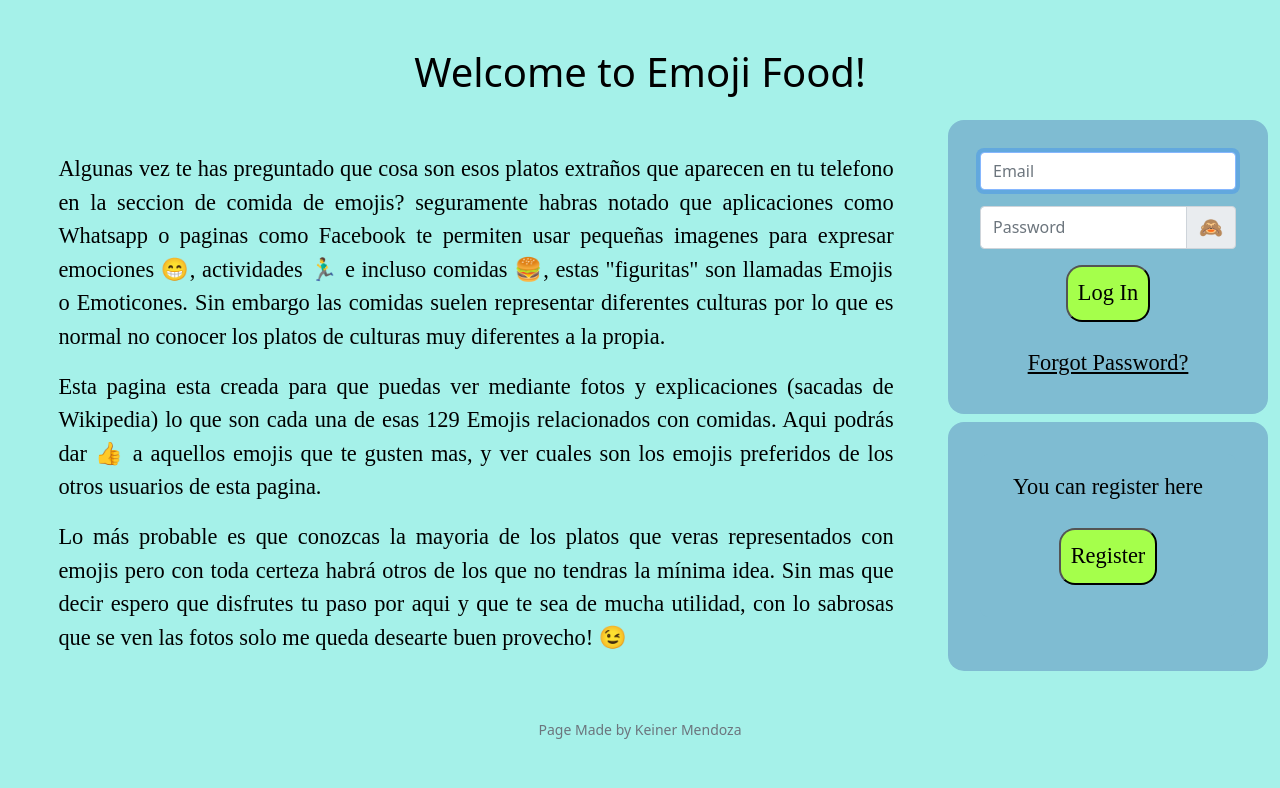
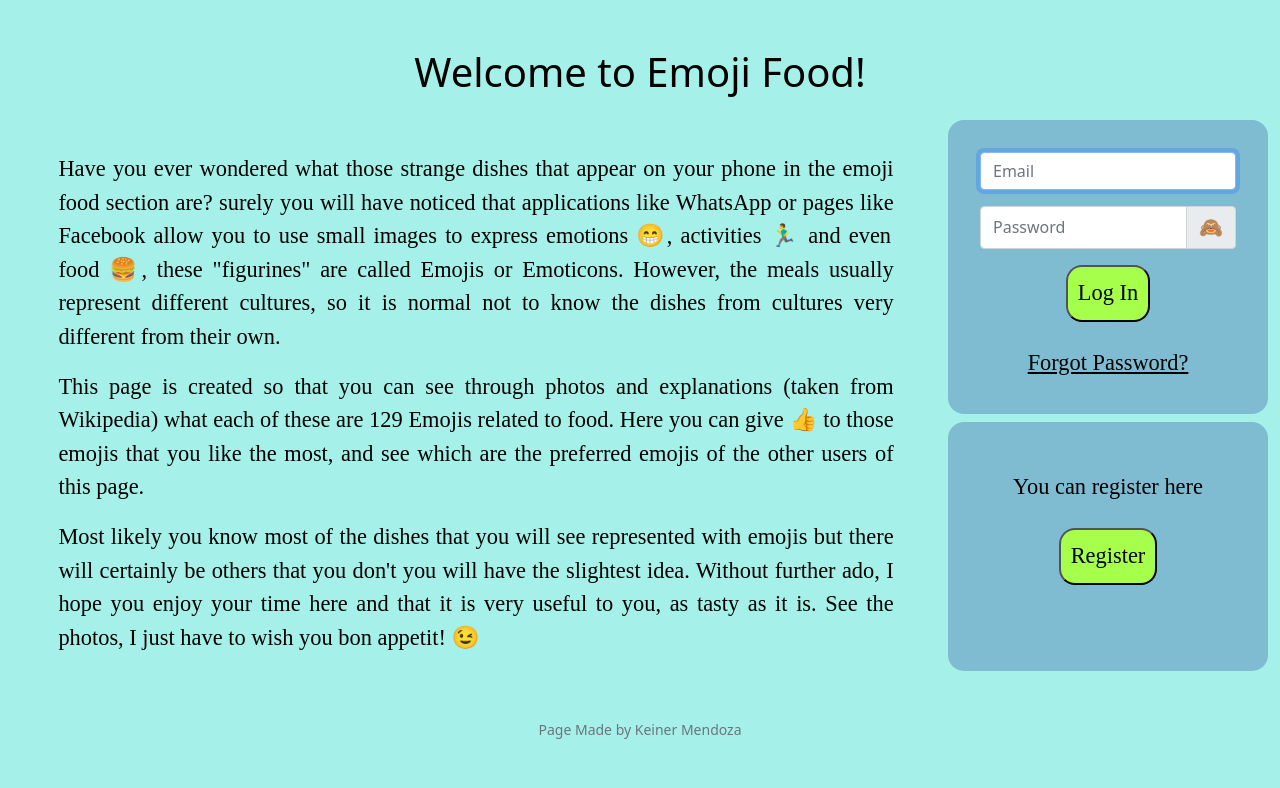
Before and after one commit to keinermendoza/emoji-food, a Flask app: page /login in a window 1280 px wide. Shown: the part 94-882 px from the top of the page. Run offline with Flask 2, Linux system fonts and the light colour scheme.

Commit message:
finishing this project

```diff
--- a/app.py
+++ b/app.py
@@ -3,6 +3,7 @@ from boto.s3.connection import S3Connection
 import os
 
 # database
+from flask_sqlalchemy import SQLAlchemy
 from sqlalchemy import create_engine
 from sqlalchemy.orm import scoped_session, sessionmaker
 
@@ -37,8 +38,10 @@ app.config["MAIL_USERNAME"] = os.environ['MAIL_USERNAME']
 mail = Mail(app)
 
 # Configure Postrge Heroku as database
-engine = create_engine(os.environ['DATABASE'])
-db = scoped_session(sessionmaker(bind=engine))
+app.config["SQLALCHEMY_DATABASE_URI"] = os.environ['DATABASE']
+app.config["SQLALCHEMY_TRACK_MODIFICATIONS"] = False
+db = SQLAlchemy()
+db.init_app(app)
 
 @app.after_request
 def after_request(response):
@@ -61,7 +64,7 @@ def password_reset():
             return render_template("send_reset_password.html")
 
         # Check if email already exist in database
-        user = db.execute("SELECT username, id FROM users WHERE email = :email", {"email":email}).fetchone()
+        user = db.session.execute("SELECT username, id FROM users WHERE email = :email", {"email":email}).fetchone()
         if not user:
             flash("It's not register", 'error')
             return render_template("send_reset_password.html")
@@ -125,10 +128,10 @@ def reset_verified(token):
 
         # Storing data in database
         hash = generate_password_hash(password)
-        db.execute("UPDATE users SET hash = :hash WHERE  id = :id", {"hash":hash, "id":user_id})
-        db.commit()
+        db.session.execute("UPDATE users SET hash = :hash WHERE  id = :id", {"hash":hash, "id":user_id})
+        db.session.commit()
 
-        flash("Please check your email box, we'v send a link to restart your password", "message")
+        flash("Your password has been successfully changed")
         return redirect(url_for('login'))
 
     # Show form
@@ -152,7 +155,7 @@ def change_password():
             return render_template("change_password.html")
 
         # asking for active password
-        check = db.execute("SELECT hash FROM users WHERE id = :id", {"id":session["user_id"]}).fetchone()
+        check = db.session.execute("SELECT hash FROM users WHERE id = :id", {"id":session["user_id"]}).fetchone()
         if not check_password_hash(check.hash, old_password):
 
             flash("incorrect password")
@@ -184,12 +187,12 @@ def change_password():
         # Storing data in database
         hash = generate_password_hash(password)
 
-        db.execute("UPDATE users SET hash = :hash WHERE  id = :id", {"hash":hash, "id":session["user_id"]})
-        db.commit()
+        db.session.execute("UPDATE users SET hash = :hash WHERE  id = :id", {"hash":hash, "id":session["user_id"]})
+        db.session.commit()
 
         # Redirect to login
-        flash("Please check your email box, we'v send a link to restart your password")
-        return redirect("/login")
+        flash("Your password has been successfully changed")
+        return redirect("/")
 
     # Show form
     return render_template("change_password.html")
@@ -218,7 +221,7 @@ def login():
             return render_template("login.html")
 
         # Query database for username
-        user = db.execute("SELECT id, username, hash FROM users WHERE email = :email", {"email":email}).fetchone()
+        user = db.session.execute("SELECT id, username, hash FROM users WHERE email = :email", {"email":email}).fetchone()
 
         # Ensure username exists and password is correct
         if user is None or not check_password_hash(user.hash, password):
@@ -291,7 +294,7 @@ def register():
             return render_template("register.html")
 
         # Ensure email was not exist in dataBase
-        repeated_email = db.execute("SELECT email FROM users WHERE email = :email", {"email":email}).fetchone()
+        repeated_email = db.session.execute("SELECT email FROM users WHERE email = :email", {"email":email}).fetchone()
 
         if repeated_email:
             flash("This email already exist")
@@ -299,8 +302,8 @@ def register():
 
         # Storing data in database
         password = generate_password_hash(password)
-        db.execute("INSERT INTO users (username, email, hash) VALUES (:username,:email,:password)", {"username":username, "email":email, "password":password})
-        db.commit()
+        db.session.execute("INSERT INTO users (username, email, hash) VALUES (:username,:email,:password)", {"username":username, "email":email, "password":password})
+        db.session.commit()
 
         # seending welcome email
         message = welcome_message(email, username)
@@ -329,7 +332,7 @@ def foodTable():
     """DISPLAY TWO WAYS FOR SEARCH EMOJI-FOODS"""
 
     if request.method == "GET":
-        rows = db.execute("SELECT * FROM emojis").fetchall()
+        rows = db.session.execute("SELECT * FROM emojis").fetchall()
         return render_template("food_table.html", imgs=rows)
 
 @app.route("/search")
@@ -345,7 +348,7 @@ def search():
 
     if emoji_input:
         emoji_html = str(hex(ord(emoji_input))).replace("0x", "x")
-        emoji_data = db.execute("SELECT * FROM emojis WHERE hexa = :hexa", {"hexa":emoji_html})
+        emoji_data = db.session.execute("SELECT * FROM emojis WHERE hexa = :hexa", {"hexa":emoji_html})
         return render_template("search.html", emoji_data=emoji_data)
 
     # if the input is invalid also return the serach.html empty
@@ -366,12 +369,12 @@ def likeIt():
         return redirect(url_for("foodTable"))
 
     # check if this preference already exist for this user
-    emoji = db.execute("SELECT emoji_id FROM preferences WHERE user_id = :user_id AND emoji_id = :emoji_id", {"user_id":session["user_id"], "emoji_id":emoji_id}).fetchone()
+    emoji = db.session.execute("SELECT emoji_id FROM preferences WHERE user_id = :user_id AND emoji_id = :emoji_id", {"user_id":session["user_id"], "emoji_id":emoji_id}).fetchone()
 
     # store the "like"
     if not emoji:
-        db.execute("INSERT INTO preferences (user_id, emoji_id) VALUES (:user_id, :emoji_id)", {"user_id":session["user_id"], "emoji_id":emoji_id})
-        db.commit()
+        db.session.execute("INSERT INTO preferences (user_id, emoji_id) VALUES (:user_id, :emoji_id)", {"user_id":session["user_id"], "emoji_id":emoji_id})
+        db.session.commit()
     # return a succes message
     flash("Emoji stored as favorite in your Acount.")
 
@@ -394,28 +397,28 @@ def acount():
             return redirect(url_for("foodTable"))
 
         # deleting the emoji from the preferences of the user.
-        db.execute("DELETE FROM preferences WHERE user_id = :user_id AND emoji_id = :emoji_id", {"user_id":session["user_id"], "emoji_id":emoji_id})
-        db.commit()
+        db.session.execute("DELETE FROM preferences WHERE user_id = :user_id AND emoji_id = :emoji_id", {"user_id":session["user_id"], "emoji_id":emoji_id})
+        db.session.commit()
 
     # obtaind the username
-    username = db.execute("SELECT username FROM users WHERE id = :id ", {"id":session["user_id"]}).fetchone()
+    username = db.session.execute("SELECT username FROM users WHERE id = :id ", {"id":session["user_id"]}).fetchone()
 
     # verifying that exist records for this user
-    emoji_list = db.execute("SELECT emoji_id FROM preferences WHERE user_id = :user_id ", {"user_id":session["user_id"]}).fetchone()
+    emoji_list = db.session.execute("SELECT emoji_id FROM preferences WHERE user_id = :user_id ", {"user_id":session["user_id"]}).fetchone()
 
     # if aren't recording returning a simple page
     if not emoji_list:
         return render_template("acount.html", username=username)
 
     # if are recordings select and return in a list
-    user_favorites = db.execute("SELECT * FROM emojis WHERE id IN (SELECT emoji_id FROM preferences WHERE user_id = :user_id)", {"user_id":session["user_id"]}).fetchall()
+    user_favorites = db.session.execute("SELECT * FROM emojis WHERE id IN (SELECT emoji_id FROM preferences WHERE user_id = :user_id)", {"user_id":session["user_id"]}).fetchall()
     return render_template("acount.html", user_favorites=user_favorites, username=username)
 
 @app.route("/favorites")
 @login_required
 def favorites():
     """Show the 5 most popular emojis"""
-    favorite = db.execute("SELECT hexa, COUNT(emoji_id) AS vote FROM emojis INNER JOIN preferences ON emojis.id = preferences.emoji_id GROUP BY emojis.hexa ORDER BY COUNT(emoji_id) DESC LIMIT 5").fetchall()
+    favorite = db.session.execute("SELECT hexa, COUNT(emoji_id) AS vote FROM emojis INNER JOIN preferences ON emojis.id = preferences.emoji_id GROUP BY emojis.hexa ORDER BY COUNT(emoji_id) DESC LIMIT 5").fetchall()
     return render_template("favorites.html", favorite=favorite)
 
 if __name__ == '__main__':
--- a/requirements.txt
+++ b/requirements.txt
@@ -4,6 +4,7 @@ gunicorn>=20.1.0
 flask_mail
 cs50
 boto
+flask_sqlalchemy
 sqlalchemy
 sqlalchemy.orm
 Jinja2>=3.0.3
--- a/templates/change_password.html
+++ b/templates/change_password.html
@@ -38,8 +38,8 @@
             <span translate="no" id="confirmation-emoji" class="input-group-text password-emoji" id="visibility">🙈</span>
         </div>
 
-        <p>la contraseña debe tener como minimo 6 caracteres, de los cuales debe haber 1 minuscula,
-            1 mayuscula, 1 numero y 1 de los siguientes simbolos #?!@$%^&*-</p>
+        <p class="small-text">The password must have a minimum of 6 characters, of which there must be 1 lower case letter,
+            1 capital letter, 1 number and 1 of the following symbols #?!@$%^&*-</p>
 
         <p id="password-state-match"></p>
         <button>Change Password</button>
--- a/templates/login.html
+++ b/templates/login.html
@@ -34,18 +34,18 @@ Log In
     </div>
     <div class="grid-child">
        <div class="info-in-login-and-index mb-3 mx-auto w-auto">
-            <p>Algunas vez te has preguntado que cosa son esos platos extraños que aparecen en tu telefono en la seccion de comida de emojis?
-                seguramente habras notado que aplicaciones como Whatsapp o paginas como Facebook te permiten usar
-                pequeñas imagenes para expresar emociones <span>😁</span>, actividades <span>🏃‍♂️</span> e incluso comidas <span>🍔</span>, estas "figuritas" son llamadas Emojis o Emoticones.
-                Sin embargo las comidas suelen representar diferentes culturas por lo que es normal no conocer los
-                platos de culturas muy diferentes a la propia.
+            <p>Have you ever wondered what those strange dishes that appear on your phone in the emoji food section are?
+                surely you will have noticed that applications like WhatsApp or pages like Facebook allow you to use
+                small images to express emotions <span>😁</span>, activities <span>🏃‍♂️</span> and even food <span>🍔</span>, these "figurines" are called Emojis or Emoticons.
+                However, the meals usually represent different cultures, so it is normal not to know the
+                dishes from cultures very different from their own.
             </p>
-            <p>Esta pagina esta creada para que puedas ver mediante fotos y explicaciones (sacadas de Wikipedia) lo que son cada una de esas
-                129 Emojis relacionados con comidas. Aqui podrás dar <span class="key-word">&#128077</span> a aquellos emojis que te gusten mas, y ver cuales son los emojis preferidos de los otros usuarios de esta pagina.
+            <p>This page is created so that you can see through photos and explanations (taken from Wikipedia) what each of these are
+                129 Emojis related to food. Here you can give <span class="key-word">&#128077</span> to those emojis that you like the most, and see which are the preferred emojis of the other users of this page.
             </p>
-            <p>Lo más probable es que conozcas la mayoria de los platos que veras representados con emojis pero con toda certeza habrá otros de los que no
-                tendras la mínima idea. Sin mas que decir espero que disfrutes tu paso por aqui y que te sea de mucha utilidad, con lo sabrosas que se
-                ven las fotos solo me queda desearte buen provecho! 😉
+            <p>Most likely you know most of the dishes that you will see represented with emojis but there will certainly be others that you don't
+                you will have the slightest idea. Without further ado, I hope you enjoy your time here and that it is very useful to you, as tasty as it is.
+                See the photos, I just have to wish you bon appetit! 😉
             </p>
         </div>
     </div>
--- a/templates/register.html
+++ b/templates/register.html
@@ -40,8 +40,8 @@
             <span translate="no" id="confirmation-emoji" class="input-group-text password-emoji" id="visibility">🙈</span>
 
         </div>
-        <p class="small-text">la contraseña debe tener como minimo 6 caracteres, de los cuales debe haber 1 minuscula,
-             1 mayuscula, 1 numero y 1 de los siguientes simbolos #?!@$%^&*-</p>
+        <p class="small-text">The password must have a minimum of 6 characters, of which there must be 1 lower case letter,
+            1 capital letter, 1 number and 1 of the following symbols #?!@$%^&*-</p>
         <div>
             <p id="password-state-match"></p>
 
```
Also changed, not shown: templates/index.html (+14 -6 lines).
